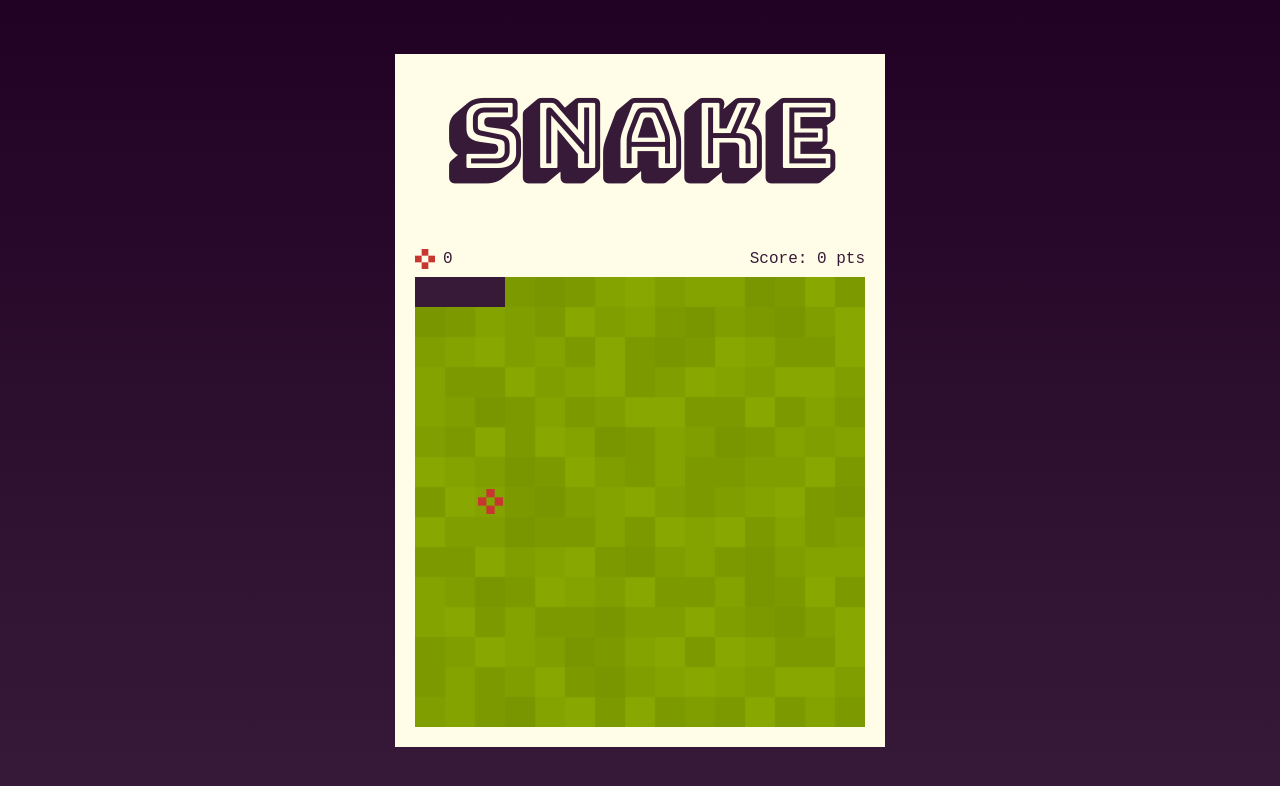
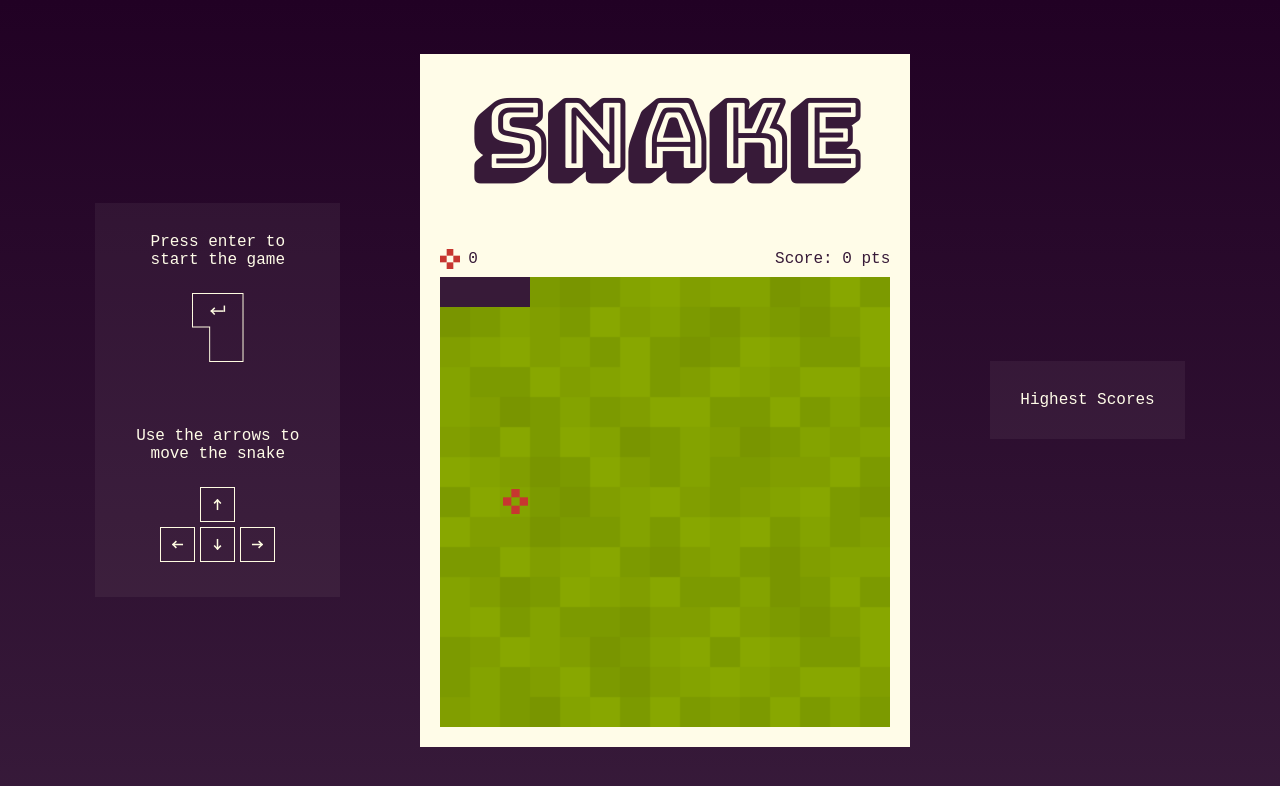
Before and after one commit to catarina-mcs/snake, a website: page src/index.html in a window 1280 px wide. Drawn offline with Linux system fonts and the light colour scheme; a web font is replaced by a local one.

Commit message:
Add commands section

```diff
--- a/src/index.html
+++ b/src/index.html
@@ -9,6 +9,17 @@
     <title>Snake</title>
 </head>
 <body>
+    <section class="commands">
+        <div>
+            <p>Press enter to start the game</p>
+            <img src="./images/enter.svg" alt="enter" class="enter">
+        </div>
+        <div>
+            <p>Use the arrows to move the snake</p>
+            <img src="./images/arrows.svg" alt="arrow-up" class="arrows">
+        </div>
+    </section>
+
     <section class="game">
         <h1 class="title">Snake</h1>
         <div class="score-info">
@@ -29,6 +40,10 @@
         </div>
     </section>
 
+    <section class="leaderboard">
+        <p>Highest Scores</p>
+    </section>
+
     <script src="./scripts/index.js"></script>
 </body>
 </html>
--- a/src/styles/styles.css
+++ b/src/styles/styles.css
@@ -18,6 +18,7 @@ body {
     background-color: #FFFCE8;
     color: #371A38;
     box-sizing: content-box;
+    margin: 0 5em;
     padding: 20px;
     display: inline-block;
     position: relative;
@@ -93,8 +94,10 @@ body {
 }
 
 .gameover {
+    font-size: 1.5rem;
+    text-transform: uppercase;
+    letter-spacing: 3px;
     margin-bottom: 1em;
-    font-size: 1.5rem;
 }
 
 input {
@@ -106,3 +109,27 @@ input {
     margin-bottom: 2em;
     padding: 0.5em;
 }
+
+.commands, .leaderboard {
+    color: #FFFCE8;
+    background-color: rgba(255, 252, 232, 0.05);
+    padding: 1.875em;
+}
+
+.commands {
+    text-align: center;
+}
+
+.commands p {
+    max-width: 185px;
+    margin-bottom: 1.5em;
+}
+
+.enter {
+    width: 52.5px;
+    margin-bottom: 3.75em;
+}
+
+.arrows {
+    width: 115px;
+}
```
Also changed, not shown: src/images/arrow-down.svg (added), src/images/arrow-left.svg (added), src/images/arrow-right.svg (added), src/images/arrow-up.svg (added), src/images/arrows.svg (added), src/images/enter.svg (added).
